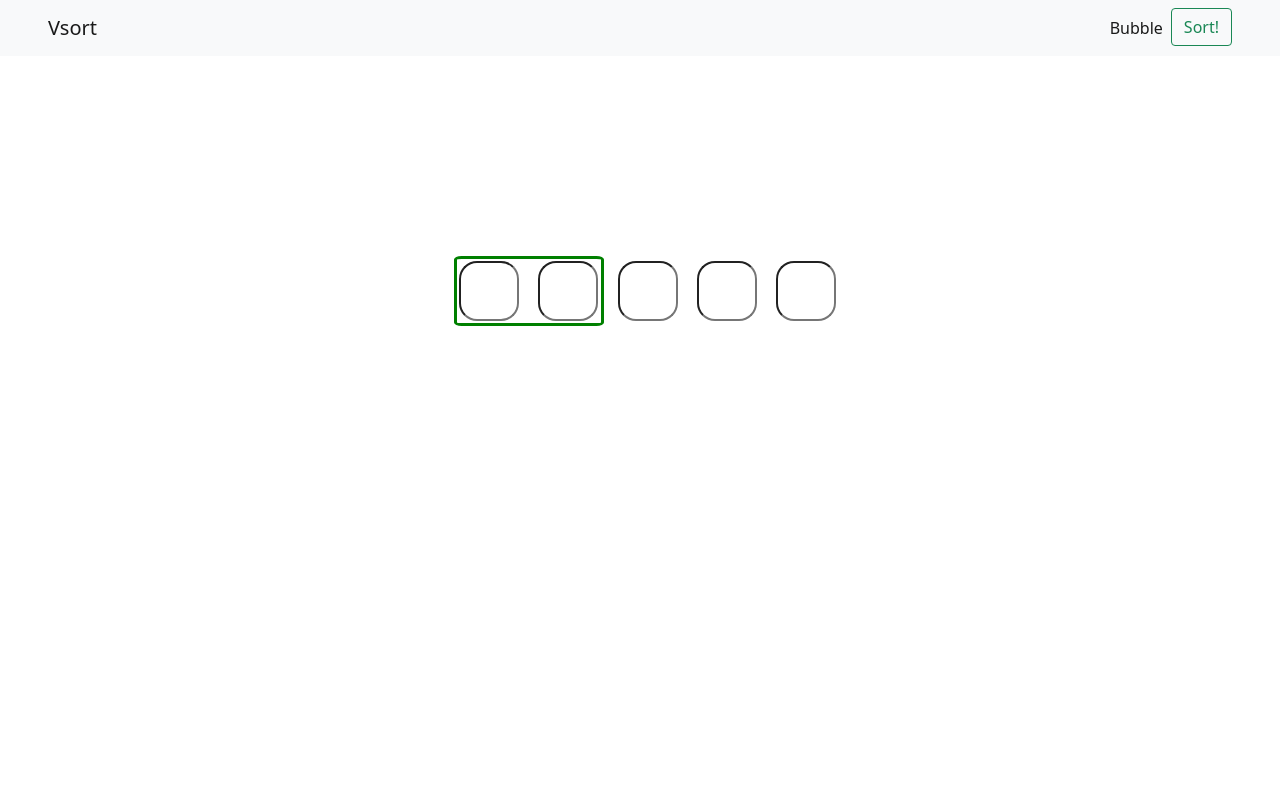
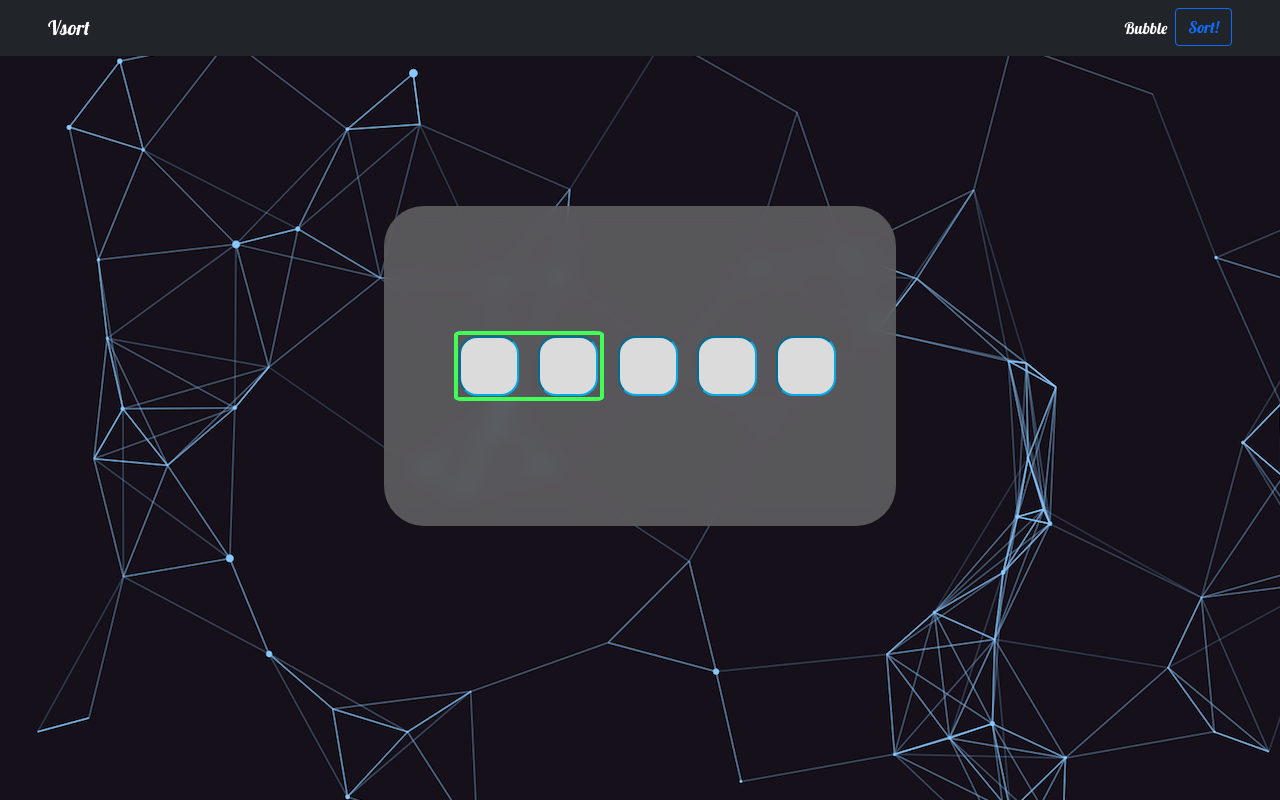
Before and after one commit to AdithyanJothir/sorting_visualizer, a plain HTML site: page main.html in a window 1280 px wide. Drawn offline with nearby package versions, Linux system fonts and the light colour scheme; files whose address does not match are found by name.

Commit message:
revamped looks

```diff
--- a/animate.css
+++ b/animate.css
@@ -1,18 +1,28 @@
+body{
+  background-image: url("background.png");
+}
+
 .container {
     display: flex;
     align-items: center;
     justify-content: center;
-    margin-top: 200px;
+    margin-top: 150px;
+    height: 40vh;
+    width: 40vw;
+    border-radius: 40px;
+    background: rgba(104, 104, 104, 0.8);
+    backdrop-filter: saturate(180%) blur(10px);
   }
   .cursor {
     border-style: solid;
-    border-color: green;
+    border-color: #42ff58;
     height: 70px;
     width: 150px;
     margin-left: -223px;
     animation-fill-mode: forwards;
     animation-duration : 1s;
     border-radius: 5%;
+    border-width: 4px;
 
   }
   .box {
@@ -21,6 +31,9 @@
     border-radius: 30%;
     margin-left: 15px;
     text-align: center;
+    background-color: #dbdbdb;
+    border-color: #02abe8;
+
   }
 
   .array {
@@ -32,6 +45,16 @@
     align-items: center;
     justify-content: center;
     margin-top: 10px;
+  }
+
+  .nav-item{
+    font-family: 'Lobster', cursive;
+  }
+
+
+
+  #brand{
+    font-family: 'Lobster', cursive;
   }
 
 .anim1{animation-name : anim1;}
--- a/animation.js
+++ b/animation.js
@@ -35,12 +35,12 @@ async function swap(){
       cursor.classList.remove(anims[j]);
       await sleep(1000);
       if (val1 > val2) {
-        cursor.style.borderColor = "red";
+        cursor.style.borderColor = "#f23535";
         await sleep(200);
         var temp = arr[j].value;
         arr[j].value = arr[j + 1].value;
         arr[j + 1].value = temp;
-        cursor.style.borderColor = "green";
+        cursor.style.borderColor = "#42ff58";
 
       }
 
--- a/main.html
+++ b/main.html
@@ -5,15 +5,18 @@
 
       <link href="https://cdn.jsdelivr.net/npm/bootstrap@5.1.3/dist/css/bootstrap.min.css" rel="stylesheet" integrity="sha384-1BmE4kWBq78iYhFldvKuhfTAU6auU8tT94WrHftjDbrCEXSU1oBoqyl2QvZ6jIW3" crossorigin="anonymous">
       <link rel="stylesheet" href="D:/jsproj/animate.css">
-
+      <link rel="preconnect" href="https://fonts.googleapis.com">
+      <link rel="preconnect" href="https://fonts.gstatic.com" crossorigin>
+      <link href="https://fonts.googleapis.com/css2?family=Lobster&display=swap" rel="stylesheet">
     </head>
 
     <body>
       <form>
 
-        <nav class="navbar navbar-expand-lg navbar-light bg-light justify-content-between">
+        <nav class="navbar navbar-expand-lg navbar-dark bg-dark justify-content-between">
           <div>
-          <a class="navbar-brand ms-5" href="#">Vsort</a>
+          <a class="navbar-brand ms-5" id="brand" href="#">Vsort</a>
+
         </div>
         <div class="me-5">
           <form class="d-flex justify-content-sm-center">
@@ -22,7 +25,7 @@
                   <a class="nav-link active" aria-current="page" href="#">Bubble</a>
                 </li>
                 <li class="nav-item">
-                  <button class="btn btn-outline-success" onclick="swap()" type="button">Sort!</button>
+                  <button class="btn btn-outline-primary" onclick="swap()" type="button">Sort!</button>
                 </li>
               </ul>
             </from>
```
Also changed, not shown: background.png (added).
